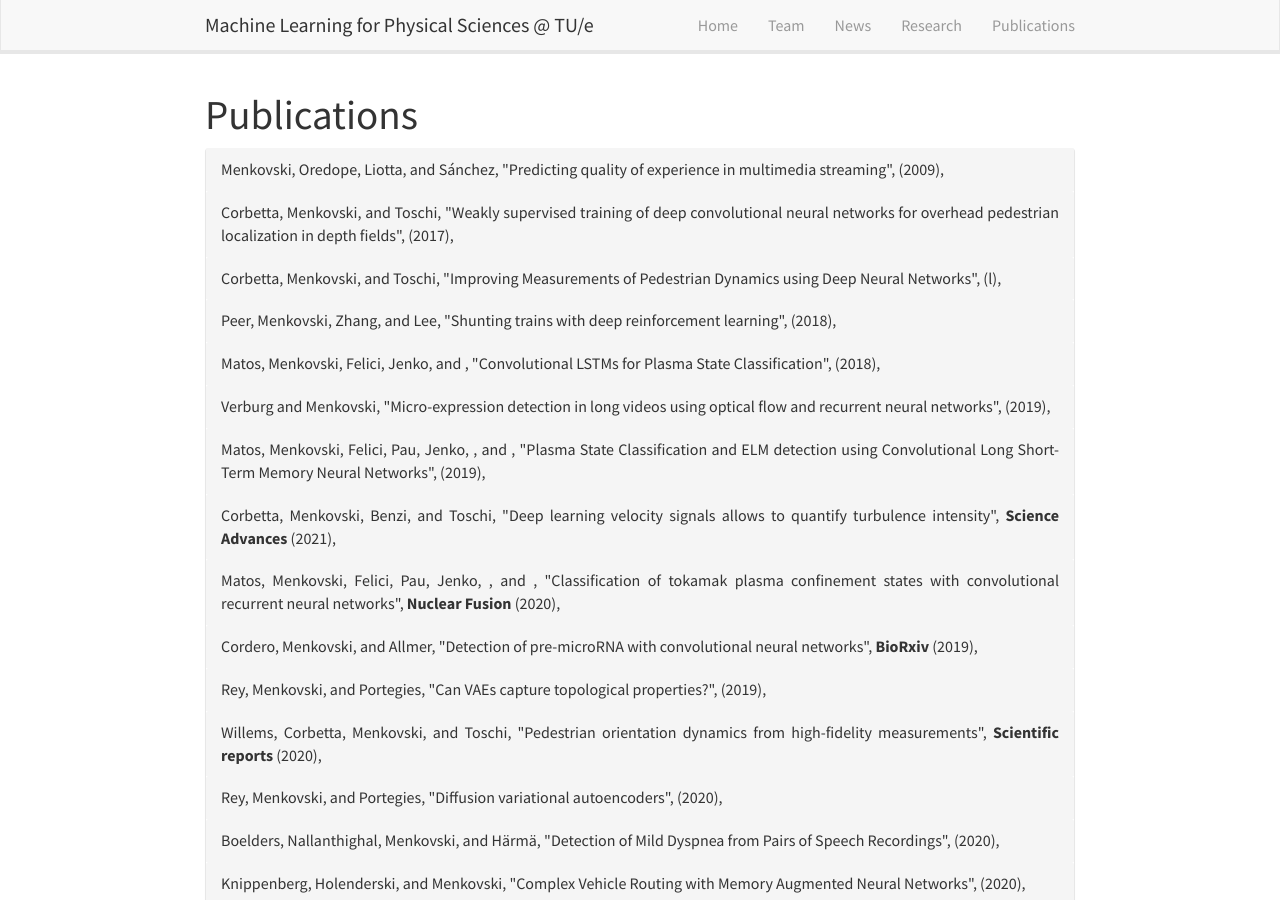
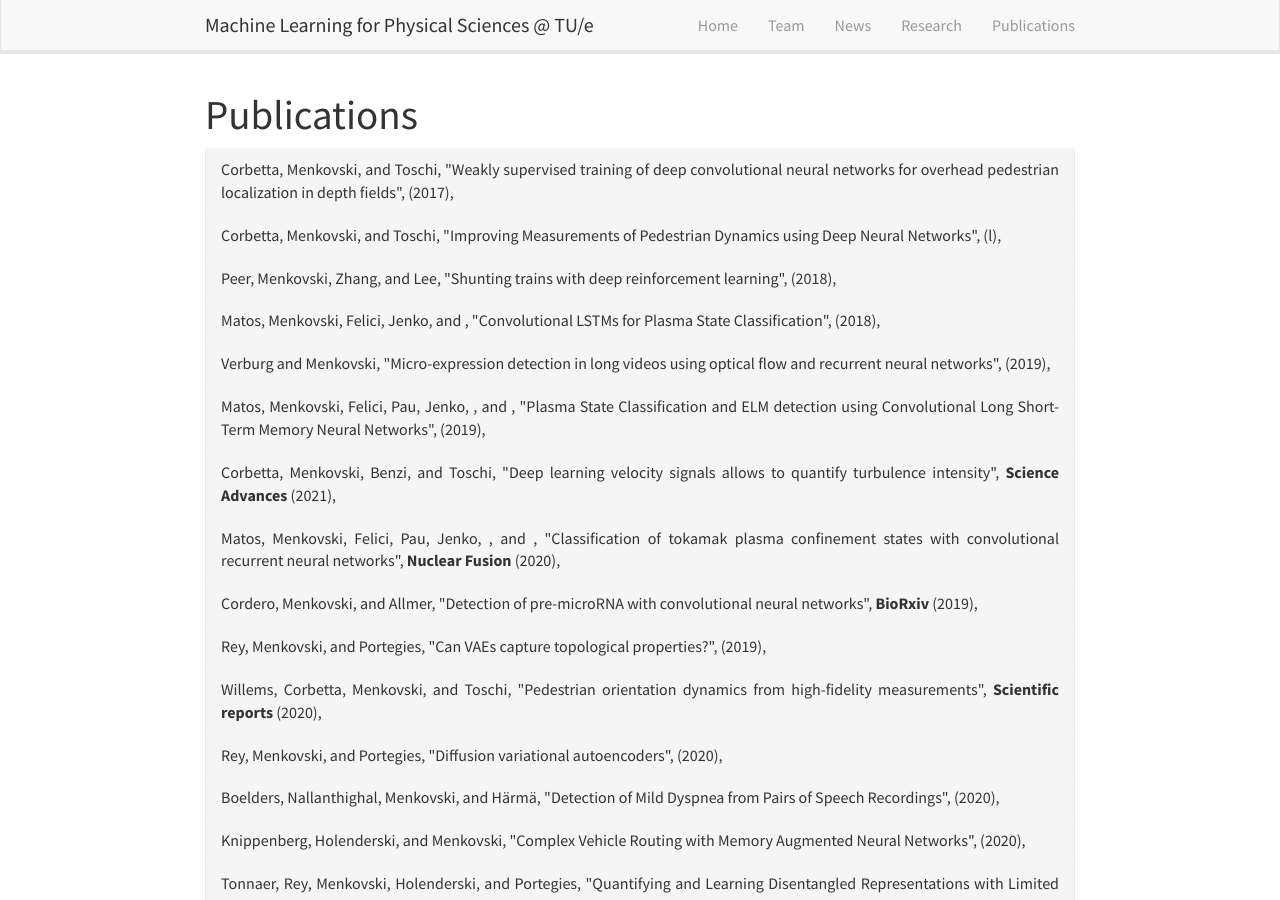
Before and after one commit to sciml-tue/sciml-tue.github.io, a Jekyll site: the page built from _pages/publications.html, in a window 1280 px wide and 900 px high. Built offline with Jekyll 4.4.1, drawn with Linux system fonts in a browser that asks for light colours; nearby versions of some CDN libraries.

Commit message:
publications

```diff
--- a/_data/publications.json
+++ b/_data/publications.json
@@ -1,38 +1,4 @@
 [
-	{
-		"id": "http://zotero.org/users/21501/items/KRUH69DE",
-		"type": "paper-conference",
-		"event-title": "Proceedings of the 7th International Conference on Advances in Mobile Computing and Multimedia",
-		"ISBN": "1-60558-659-5",
-		"page": "52-59",
-		"publisher": "ACM",
-		"title": "Predicting quality of experience in multimedia streaming",
-		"author": [
-			{
-				"family": "Menkovski",
-				"given": "Vlado"
-			},
-			{
-				"family": "Oredope",
-				"given": "Adetola"
-			},
-			{
-				"family": "Liotta",
-				"given": "Antonio"
-			},
-			{
-				"family": "Sánchez",
-				"given": "Antonio Cuadra"
-			}
-		],
-		"issued": {
-			"date-parts": [
-				[
-					"2009"
-				]
-			]
-		}
-	},
 	{
 		"id": "http://zotero.org/users/21501/items/Q9PLRG9R",
 		"type": "paper-conference",
```
